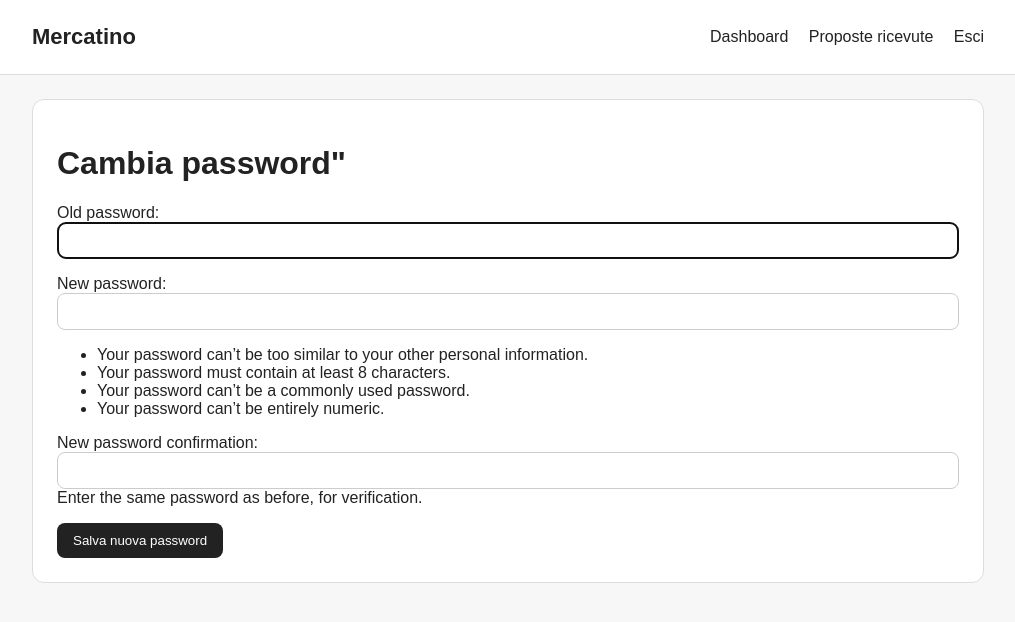
After one commit to Alex-Alessi/mercatino-c2b, a Django app: page /account/password-change/ in a window 1280 px wide. The commit adds this page. Shown: the top 622 px of the page, without its empty margins (132-1147 px from the left). Run offline with Django 5.2, Linux system fonts and the light colour scheme; a user stored in the database is signed in.

Commit message:
some edits

```diff
--- a/mercatino_c2b/accounts/urls.py
+++ b/mercatino_c2b/accounts/urls.py
@@ -34,4 +34,19 @@ urlpatterns = [
         ),
         name="password_reset_complete",
     ),
+    path(
+        "password-change/",
+        auth_views.PasswordChangeView.as_view(
+            template_name="accounts/password_change.html"
+        ),
+        name="password_change",
+    ),
+
+    path(
+        "password-change_done/",
+        auth_views.PasswordChangeDoneView.as_view(
+            template_name="accounts/password_change_done.html"
+        ),
+        name="password_change_done",
+    ),
 ]
--- a/mercatino_c2b/proposals/views.py
+++ b/mercatino_c2b/proposals/views.py
@@ -145,7 +145,7 @@ def proposal_delete_view(request, pk):
 
     if request.method == "POST":
         proposal.delete()
-        messages.success(request, "Proposta eliminata.")
+        messages.success(request, "Proposta eliminata correttamente")
         return redirect("dashboard")
 
     return render(
--- /dev/null
+++ b/mercatino_c2b/templates/accounts/password_change.html
@@ -0,0 +1,18 @@
+{% extends "base.html" %}
+
+{% block title %}Cambia password{% endblock %}
+
+{% block content %}
+<div class="card">
+    <h1>Cambia password"</h1>
+
+    <form method="post">
+        {% csrf_token %}
+        {{ form.as_p }}
+
+        <button class="button" type="submit">
+            Salva nuova password
+        </button>
+    </form>
+</div>
+{% endblock %}
--- a/mercatino_c2b/templates/proposals/proposal_detail.html
+++ b/mercatino_c2b/templates/proposals/proposal_detail.html
@@ -134,4 +134,10 @@
         </p>
     </div>
 {% endif %}
+
+{% if proposal.can_be_deleted %}
+    <div class="card">
+        <a class="button" href="{% url 'proposal_delete' proposal.pk %}">Elimina proposta</a>
+    </div>
+{% endif %}
 {% endblock %}
```
Also changed, not shown: mercatino_c2b/proposals/models.py (+7 -0 lines), mercatino_c2b/templates/accounts/password_change_done.html (added, +15 -0 lines), mercatino_c2b/templates/proposals/proposal_confirm_delete.html (added, +30 -0 lines), mercatino_c2b/db.sqlite3, mercatino_c2b/media/proposals/fiat_logo_yjYAquj.png (added).
